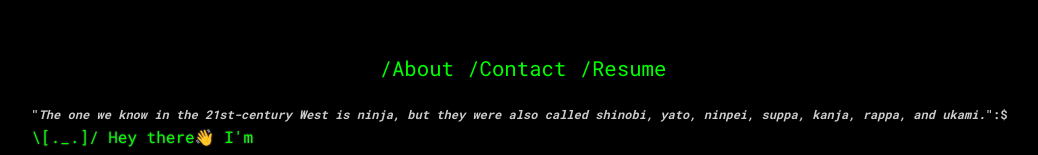
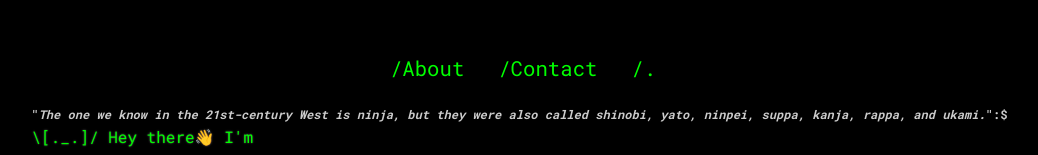
Before and after one commit to mwangaumuruga/terminalPortfolio, a plain HTML site: page index.html in a window 1280 px wide. Shown: the part 245-400 px from the top of the page, without its empty margins (117-1155 px from the left). Drawn offline with nearby package versions, Linux system fonts and the light colour scheme.

Commit message:
firstcommit

```diff
--- a/index.html
+++ b/index.html
@@ -15,7 +15,7 @@
         <ul>
           <li id="about">/About</li>
           <li id="contact">/Contact</li>
-          <li id="resume"><a class="resume" target="_blank" href="MOSESMWANGAU CV.pdf">/Resume</a></li>
+          <li id="resume"><a class="resume" target="_blank" href="MOSESMWANGAU CV.pdf">/.</a></li>
         </ul>
       </nav>
 
```
